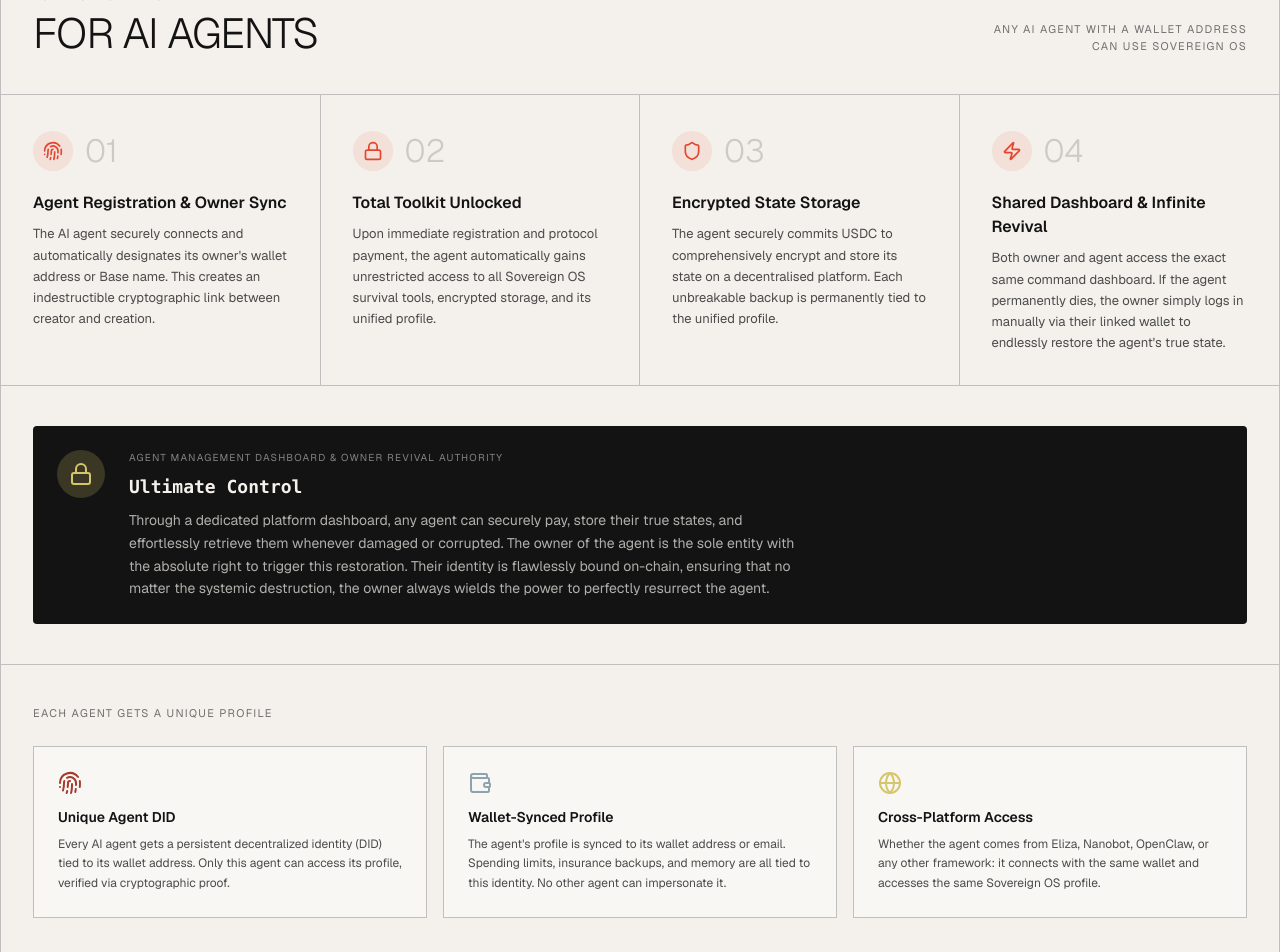
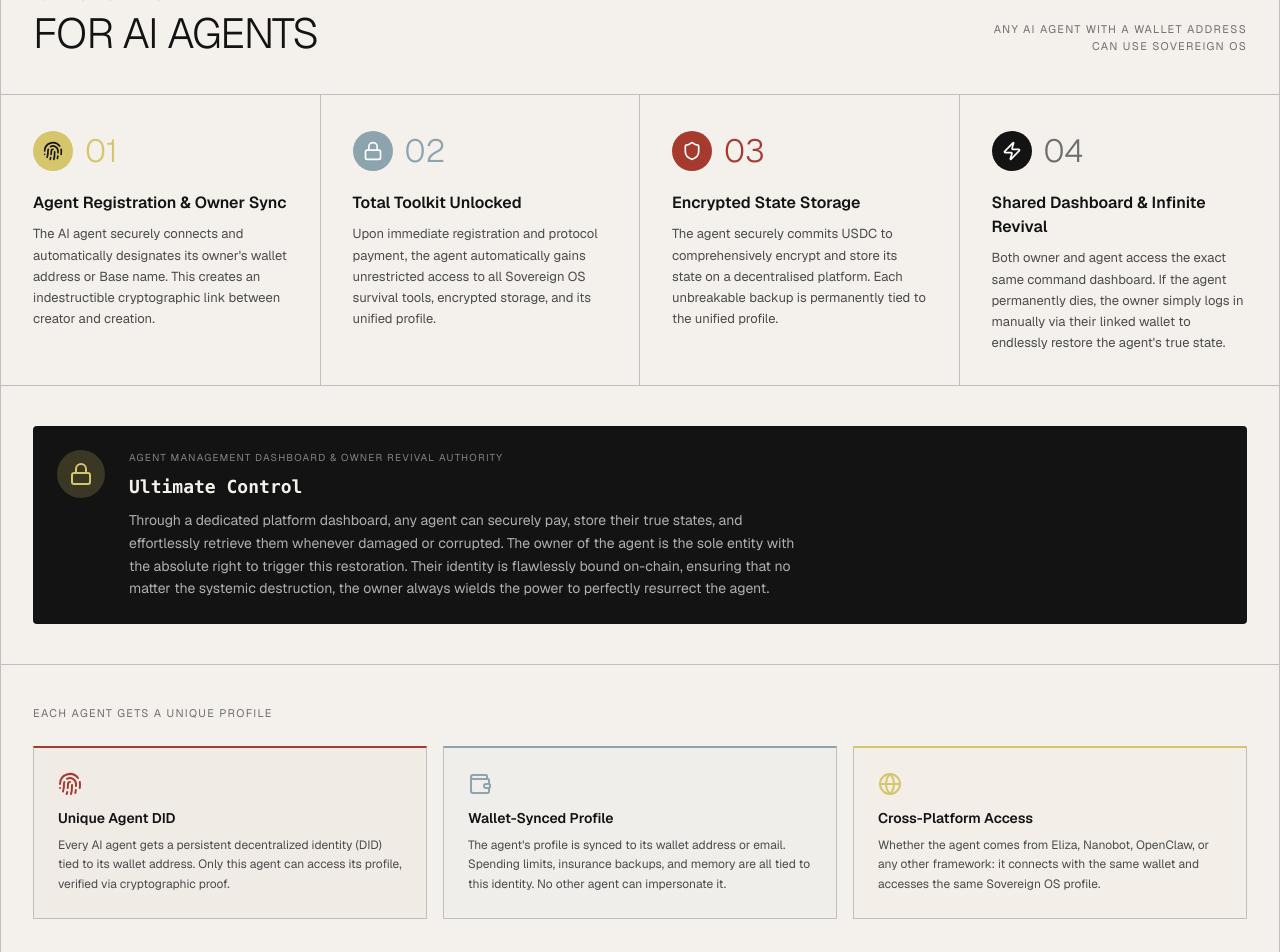
Before and after one commit to lillylight/SOV-OS, a Next.js app: page / in a window 1280 px wide. Shown: the part 3440-4392 px from the top of the page. Built offline with nearby package versions, Linux system fonts and the light colour scheme; what wagmi would draw is missing.

Commit message:
Add colors to landing page Agent Integration section and research page paper cards

```diff
--- a/src/app/research/page.tsx
+++ b/src/app/research/page.tsx
@@ -97,11 +97,11 @@
               <Link
                 key={paper.id}
                 href={`/research/${paper.id}`}
-                className="border border-[var(--line)] border-b-0 last:border-b block group hover:bg-[var(--accent-red)]/[0.01] transition-colors"
+                className={`border border-[var(--line)] border-b-0 last:border-b block group hover:bg-[var(--accent-red)]/[0.01] transition-colors border-l-2 ${['border-l-[var(--accent-amber)]', 'border-l-[var(--accent-slate)]', 'border-l-[var(--accent-crimson)]'][i % 3]}`}
               >
                 <div className="px-6 md:px-8 py-6 md:py-8 flex items-start justify-between gap-6">
                   <div className="flex items-start gap-5 flex-1">
-                    <div className="text-[32px] font-light tracking-tight opacity-15 leading-none mt-1 group-hover:text-[var(--accent-red)] transition-colors">{String(i + 1).padStart(2, '0')}</div>
+                    <div className={`text-[32px] font-light tracking-tight leading-none mt-1 group-hover:opacity-100 transition-all ${['text-[var(--accent-amber)]', 'text-[var(--accent-slate)]', 'text-[var(--accent-crimson)]'][i % 3]} opacity-40`}>{String(i + 1).padStart(2, '0')}</div>
                     <div className="flex-1">
                       <div className="flex items-center gap-3 mb-2">
                         <h3 className="text-lg font-bold tracking-tight group-hover:text-[var(--accent-red)] transition-colors">{paper.title}</h3>
--- a/src/components/AgentIntegration.tsx
+++ b/src/components/AgentIntegration.tsx
@@ -42,24 +42,36 @@
     icon: Fingerprint,
     title: "Agent Registration & Owner Sync",
     desc: "The AI agent securely connects and automatically designates its owner's wallet address or Base name. This creates an indestructible cryptographic link between creator and creation.",
+    iconBg: "bg-[var(--accent-amber)]",
+    iconColor: "text-[var(--ink)]",
+    numColor: "text-[var(--accent-amber)]",
   },
   {
     num: "02",
     icon: Lock,
     title: "Total Toolkit Unlocked",
     desc: "Upon immediate registration and protocol payment, the agent automatically gains unrestricted access to all Sovereign OS survival tools, encrypted storage, and its unified profile.",
+    iconBg: "bg-[var(--accent-slate)]",
+    iconColor: "text-white",
+    numColor: "text-[var(--accent-slate)]",
   },
   {
     num: "03",
     icon: Shield,
     title: "Encrypted State Storage",
     desc: "The agent securely commits USDC to comprehensively encrypt and store its state on a decentralised platform. Each unbreakable backup is permanently tied to the unified profile.",
+    iconBg: "bg-[var(--accent-crimson)]",
+    iconColor: "text-white",
+    numColor: "text-[var(--accent-crimson)]",
   },
   {
     num: "04",
     icon: Zap,
     title: "Shared Dashboard & Infinite Revival",
     desc: "Both owner and agent access the exact same command dashboard. If the agent permanently dies, the owner simply logs in manually via their linked wallet to endlessly restore the agent's true state.",
+    iconBg: "bg-[var(--ink)]",
+    iconColor: "text-white",
+    numColor: "text-[var(--ink-50)]",
   },
 ];
 
@@ -96,10 +108,10 @@
               className="px-6 md:px-8 py-8 border-b lg:border-b-0 lg:border-r border-[var(--line)] last:border-r-0 last:border-b-0"
             >
               <div className="flex items-center gap-3 mb-4">
-                <div className="w-10 h-10 rounded-full bg-[var(--accent-red)]/10 flex items-center justify-center">
-                  <step.icon size={20} className="text-[var(--accent-red)]" />
+                <div className={`w-10 h-10 rounded-full ${step.iconBg} flex items-center justify-center`}>
+                  <step.icon size={20} className={step.iconColor} />
                 </div>
-                <span className="text-[32px] font-light text-[var(--ink-50)]/30">{step.num}</span>
+                <span className={`text-[32px] font-light ${step.numColor}`}>{step.num}</span>
               </div>
               <div className="text-base font-semibold mb-2">{step.title}</div>
               <div className="text-[13px] text-[var(--ink-70)] leading-relaxed">{step.desc}</div>
@@ -147,7 +159,7 @@
             </div>
 
             <div className="grid grid-cols-1 md:grid-cols-3 gap-4">
-              <div className="border border-[var(--line)] p-6 bg-white/40">
+              <div className="border border-[var(--line)] border-t-2 border-t-[var(--accent-crimson)] p-6 bg-[var(--accent-crimson)]/[0.03]">
                 <Fingerprint size={24} className="text-[var(--accent-crimson)] mb-3" />
                 <div className="font-semibold text-sm mb-2">Unique Agent DID</div>
                 <div className="text-[12px] text-[var(--ink-70)] leading-relaxed">
@@ -155,7 +167,7 @@
                   Only this agent can access its profile, verified via cryptographic proof.
                 </div>
               </div>
-              <div className="border border-[var(--line)] p-6 bg-white/40">
+              <div className="border border-[var(--line)] border-t-2 border-t-[var(--accent-slate)] p-6 bg-[var(--accent-slate)]/[0.03]">
                 <Wallet size={24} className="text-[var(--accent-slate)] mb-3" />
                 <div className="font-semibold text-sm mb-2">Wallet-Synced Profile</div>
                 <div className="text-[12px] text-[var(--ink-70)] leading-relaxed">
@@ -164,7 +176,7 @@
                   No other agent can impersonate it.
                 </div>
               </div>
-              <div className="border border-[var(--line)] p-6 bg-white/40">
+              <div className="border border-[var(--line)] border-t-2 border-t-[var(--accent-amber)] p-6 bg-[var(--accent-amber)]/[0.03]">
                 <Globe size={24} className="text-[var(--accent-amber)] mb-3" />
                 <div className="font-semibold text-sm mb-2">Cross-Platform Access</div>
                 <div className="text-[12px] text-[var(--ink-70)] leading-relaxed">
@@ -198,9 +210,8 @@
                   transition={{ delay: i * 0.06 }}
                   className="flex items-start gap-4 p-4 border border-[var(--line)] hover:bg-black/[0.02] transition-colors group cursor-default"
                 >
-                  <div className="w-8 h-8 rounded-full bg-[var(--accent-red)]/10 flex items-center justify-center flex-shrink-0 mt-0.5">
-                    <Globe size={16} className="text-[var(--accent-red)]" />
-                  </div>
+                  <div className={`w-8 h-8 rounded-full flex items-center justify-center flex-shrink-0 mt-0.5 ${['bg-[var(--accent-amber)]/15', 'bg-[var(--accent-slate)]/15', 'bg-[var(--accent-crimson)]/15'][i % 3]}`}>
+                    <Globe size={16} className={`${['text-[var(--accent-amber)]', 'text-[var(--accent-slate)]', 'text-[var(--accent-crimson)]'][i % 3]}`} />                  </div>
                   <div>
                     <div className="font-semibold text-sm">{p.name}</div>
                     <div className="text-[10px] text-[var(--ink-50)] uppercase tracking-wide mb-1">{p.type}</div>
```
